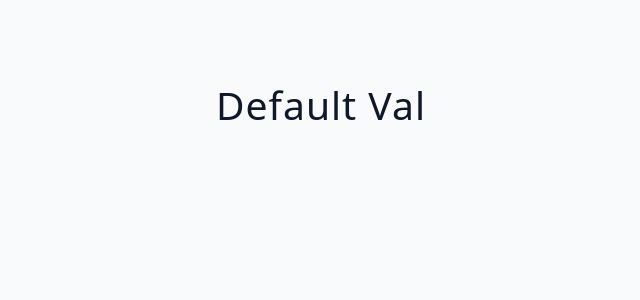
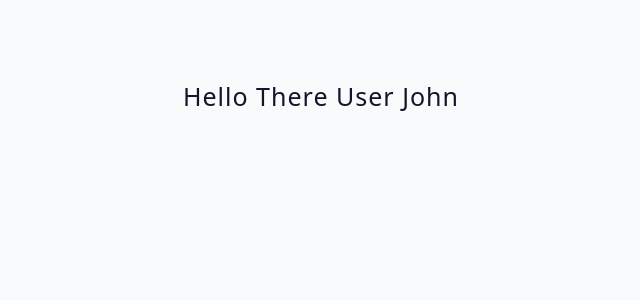
Before and after one commit to KonnyGuo/moreReact, a React (Vite) app: page / in a window 1280 px wide. Shown: the top 300 px of the page, without its empty margins (319-959 px from the left). Built offline with nearby package versions, Linux system fonts and the light colour scheme.

Commit message:
cap components

```diff
--- a/src/tutorial/03-conditional-rendering/starter/05-short-circuit-examples.jsx
+++ b/src/tutorial/03-conditional-rendering/starter/05-short-circuit-examples.jsx
@@ -2,6 +2,11 @@ import { useState } from "react";
 
 // can use and/or inside elements and control what we want to return
 // ! not operator negates boolean
+// components must be capitalized do nto forget
+
+const NameComponent = ({ name }) => {
+  return <h4>Hello there user {name}</h4>;
+};
 
 const ShortCircuitExamples = () => {
   // falsy
@@ -14,14 +19,16 @@ const ShortCircuitExamples = () => {
   return (
     <div>
       {/* try text if not go default */}
-      <h2> {text || "default val"} </h2>
+      {/* <h2> {text || "default val"} </h2> */}
       {/* if text if true then return second operand */}
-      {text && (
+      {/* {text && (
         <div>
           <h2> something returns if text is true </h2>
           <h2>{name}</h2>
         </div>
-      )}
+      )} */}
+      {/* since user is truthy, evaluate NameComponent */}
+      {user && <NameComponent name={user.name} />}
     </div>
   );
 };
```
